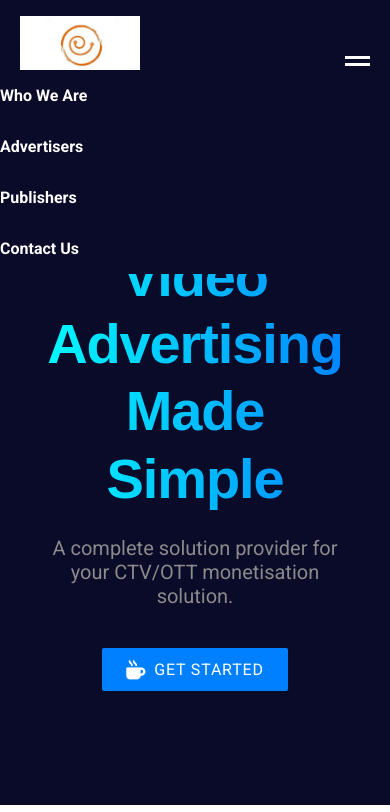
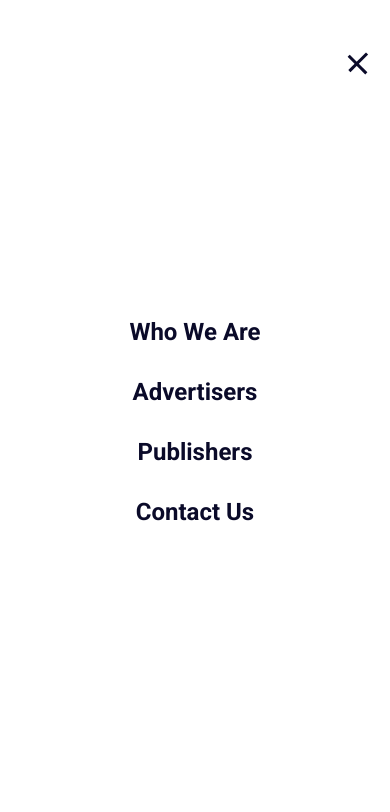
Before and after one commit to bhauhbbh/goldenmediacurve, a plain HTML site: page index.html in a window 390 px wide. Both pictures are taken after a click on the element 357 px from the left and 64 px from the top of the page. Shown: the top 812 px of the page. Drawn offline with Linux system fonts and the light colour scheme; a web font is replaced by a local one.

Commit message:
updating menu

```diff
--- a/script.js
+++ b/script.js
@@ -1,8 +1,21 @@
 document.addEventListener('DOMContentLoaded', () => {
     const hamburger = document.querySelector('.hamburger');
     const nav = document.querySelector('nav');
+    const body = document.body;
 
     hamburger.addEventListener('click', () => {
         nav.classList.toggle('active');
+        hamburger.classList.toggle('active');
+        body.style.overflow = nav.classList.contains('active') ? 'hidden' : '';
+    });
+
+    // Close menu when a link is clicked
+    const navLinks = document.querySelectorAll('nav ul li a');
+    navLinks.forEach(link => {
+        link.addEventListener('click', () => {
+            nav.classList.remove('active');
+            hamburger.classList.remove('active');
+            body.style.overflow = '';
+        });
     });
 });
--- a/styles.css
+++ b/styles.css
@@ -30,9 +30,11 @@ body {
     flex-direction: column;
 }
 
+
 header {
     background-color: var(--background-color);
     padding: 1rem 0;
+    position: relative;
 }
 
 .header-content {
@@ -73,6 +75,7 @@ nav ul li a {
     display: none;
     flex-direction: column;
     cursor: pointer;
+    z-index: 1001;
 }
 
 .hamburger span {
@@ -80,8 +83,8 @@ nav ul li a {
     height: 3px;
     background-color: var(--text-color);
     margin: 2px 0;
+    transition: all 0.3s ease;
 }
-
 main {
     flex-grow: 1;
     display: flex;
@@ -94,9 +97,12 @@ main {
     justify-content: center;
     align-items: center;
     text-align: center;
-    padding: 4rem 2rem;
+    padding: 4rem 1rem;
     min-height: 80vh;
+    width: 100%;
+    overflow: hidden
 }
+
 
 h1 {
     font-family: 'Gilroy', sans-serif;
@@ -109,15 +115,16 @@ h1 {
     background-clip: text;
     color: transparent;
     letter-spacing: -0.02em;
+    word-wrap: break-word;
+    max-width: 100%;
 }
-
 .subtitle {
     font-family: 'Roboto', sans-serif;
     font-size: 1.5rem;
     color: var(--subtitle-color);
     margin-bottom: 2.5rem;
-    max-width: none;
-    white-space: nowrap;
+    max-width: 100%;
+    word-wrap: break-word;
 }
 
 button {
@@ -133,9 +140,46 @@ button {
     text-transform: uppercase;
     letter-spacing: 0.05em;
     border-radius: 2px;
-    display: flex;
+    display: inline-flex;
     align-items: center;
     justify-content: center;
+    max-width: 100%;
+}
+
+@media (max-width: 768px) {
+
+    .hero {
+        min-height: 55vh; /* Reduced height for mobile */
+        padding: 2rem 1rem;
+    }
+    h1 {
+        font-size: 3rem;
+    }
+
+    .subtitle {
+        font-size: 1.2rem;
+    }
+
+    button {
+        padding: 0.6rem 1.2rem;
+        font-size: 0.9rem;
+    }
+
+}
+
+@media (max-width: 480px) {
+    h1 {
+        font-size: 3.5rem;
+    }
+
+    .subtitle {
+        font-size: 1.2rem;
+    }
+
+    button {
+        padding: 0.8rem 1.2rem;
+        font-size: 0.8rem;
+    }
 }
 
 .fa-solid {
@@ -148,38 +192,56 @@ button:hover {
 }
 
 @media (max-width: 768px) {
-    h1 {
-        font-size: 3.5rem;
+    nav {
+        display: none;
+        position: fixed;
+        top: 0;
+        left: 0;
+        width: 100%;
+        height: 100%;
+        background-color: white;
+        z-index: 1000;
+
     }
 
-    .subtitle {
-        font-size: 1.25rem;
-        white-space: normal;
+    nav.active {
+        display: flex;
+        justify-content: center;
+        align-items: center;
     }
 
-    nav {
-        display: none;
+    nav ul {
+        flex-direction: column;
+        align-items: center;
+    }
+
+    nav ul li {
+        margin: 1rem 0;
+    }
+
+    nav ul li a {
+        color: var(--background-color);
+        font-size: 1.5rem;
     }
 
     .hamburger {
         display: flex;
     }
 
-    nav.active {
-        display: block;
-        position: absolute;
-        top: 70px;
-        left: 0;
-        right: 0;
-        background-color: var(--background-color);
+    .hamburger.active span:nth-child(1) {
+        transform: rotate(45deg) translate(5px, 5px);
     }
 
-    nav.active ul {
-        flex-direction: column;
+    .hamburger.active span:nth-child(2) {
+        opacity: 0;
     }
 
-    nav.active ul li {
-        margin: 1rem 0;
+    .hamburger.active span:nth-child(3) {
+        transform: rotate(-45deg) translate(7px, -6px);
+    }
+
+    .hamburger.active span {
+        background-color: var(--background-color);
     }
 }
 
```
Also changed, not shown: repopack-output.txt.
